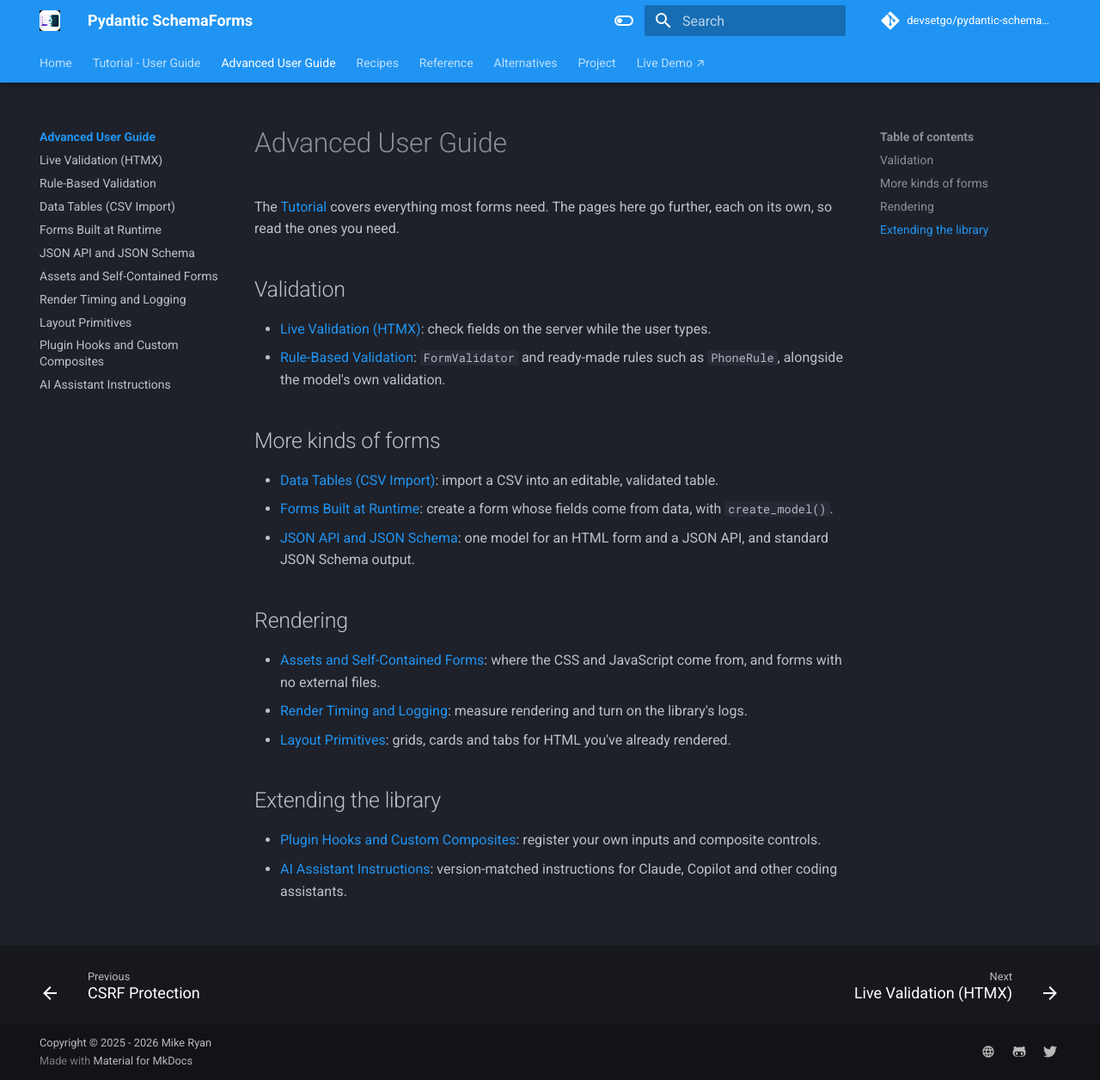
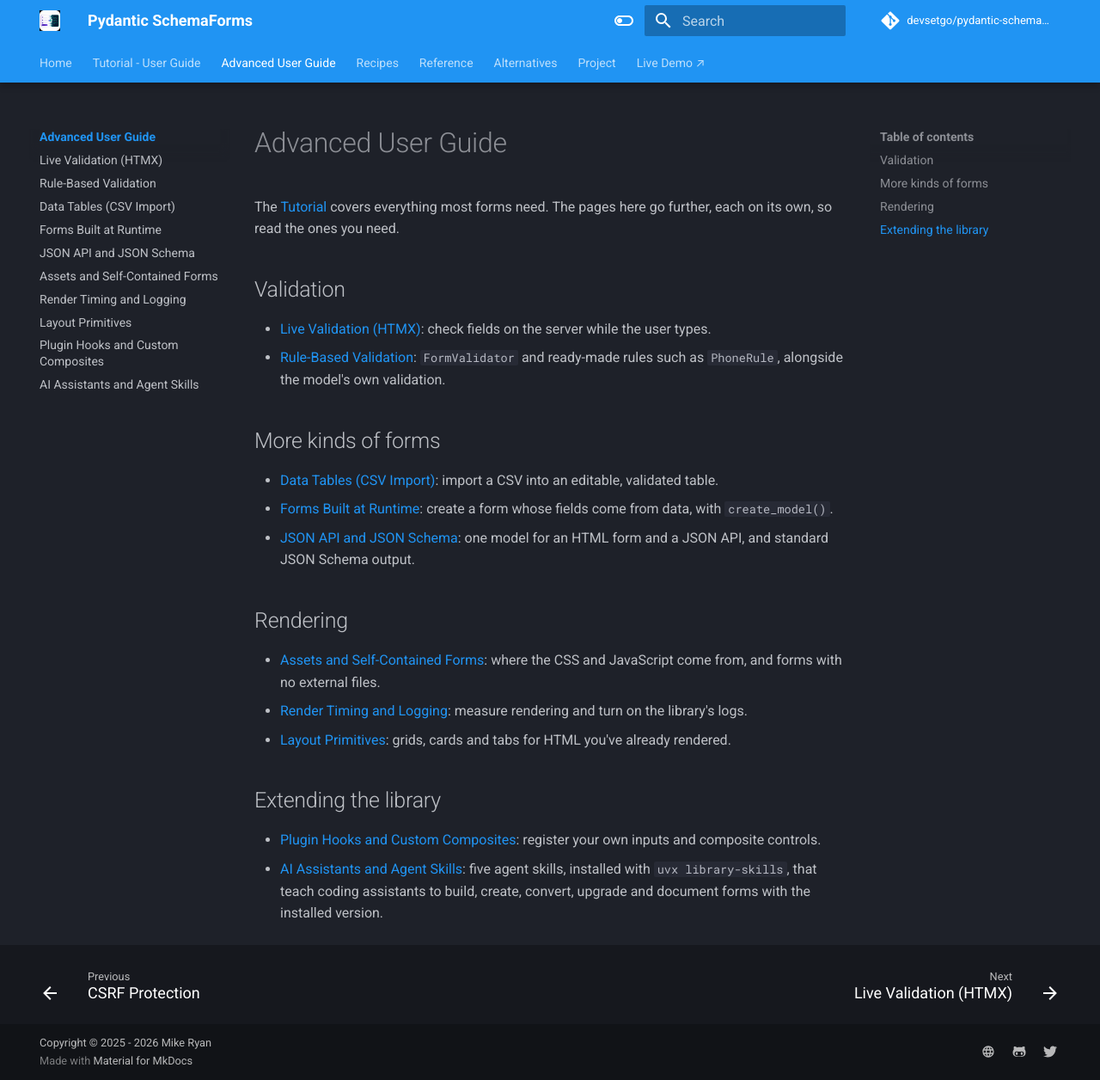
Before and after one commit to devsetgo/pydantic-schemaforms, an MkDocs documentation site: the page built from docs/advanced/index.md, in a window 1280 px wide and 1256 px high. Shown: the whole window at 86% size. Built offline with MkDocs 1.6.1 and Material for MkDocs 9.7.7, drawn with Linux system fonts in a browser that asks for light colours; comment, search, counter and statistics services are not loaded; the version menu is left out.

Commit message:
Docs: rename the AI page to AI Assistants and Agent Skills
The page now leads with the Agent Skills, so its nav title, heading and
the Advanced User Guide summary say so. The URL stays
advanced/ai-instructions/ so existing links keep working.

Co-Authored-By: Claude Opus 5.5 <noreply@anthropic.com>

```diff
--- a/docs/advanced/index.md
+++ b/docs/advanced/index.md
@@ -32,5 +32,6 @@ pages here go further, each on its own, so read the ones you need.
 
 - [Plugin Hooks and Custom Composites](plugin-hooks.md): register your own
   inputs and composite controls.
-- [AI Assistant Instructions](ai-instructions.md): version-matched
-  instructions for Claude, Copilot and other coding assistants.
+- [AI Assistants and Agent Skills](ai-instructions.md): five agent skills,
+  installed with `uvx library-skills`, that teach coding assistants to build,
+  create, convert, upgrade and document forms with the installed version.
--- a/mkdocs.yml
+++ b/mkdocs.yml
@@ -32,7 +32,7 @@ nav:
       - Render Timing and Logging: 'advanced/timing-logging.md'
       - Layout Primitives: 'advanced/layout-primitives.md'
       - Plugin Hooks and Custom Composites: 'advanced/plugin-hooks.md'
-      - AI Assistant Instructions: 'advanced/ai-instructions.md'
+      - AI Assistants and Agent Skills: 'advanced/ai-instructions.md'
   - Recipes:
       - 'recipes/index.md'
       - Contact Form: 'recipes/contact-form.md'
```
Also changed, not shown: README.md (+1 -1 lines), docs/advanced/ai-instructions.md (+1 -1 lines), docs/index.md (+1 -1 lines).
